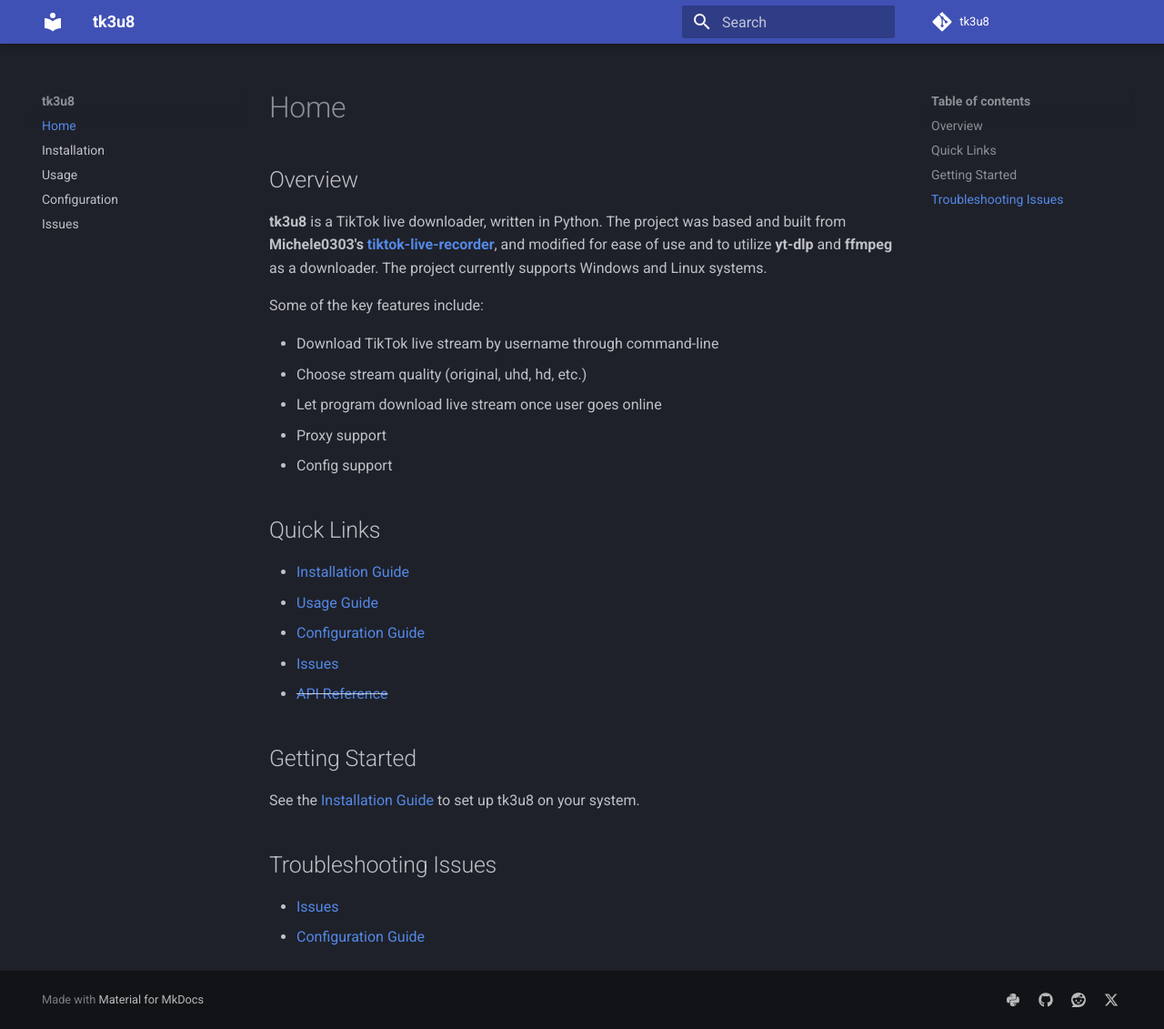
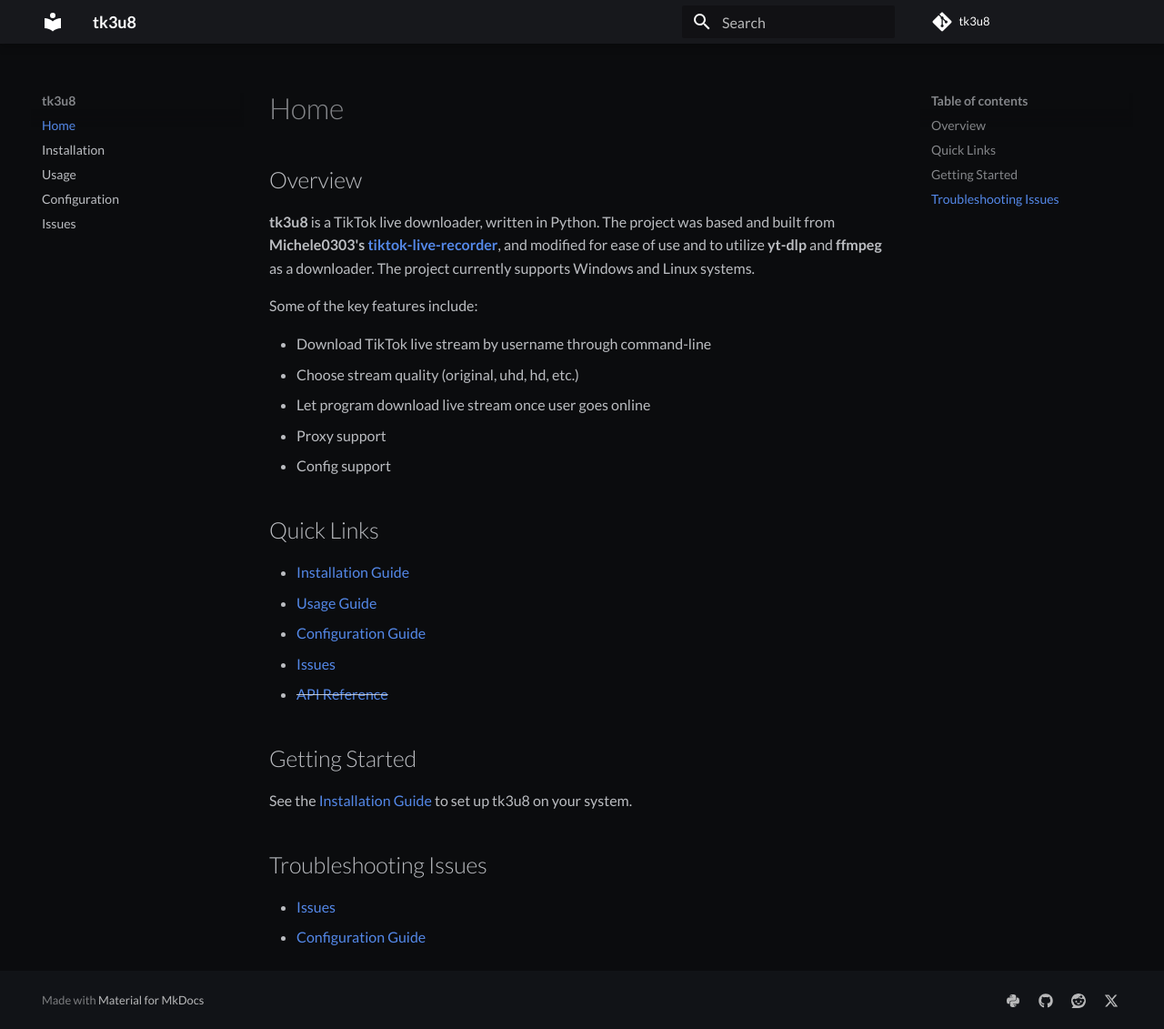
Before and after one commit to Scoofszlo/tk3u8, an MkDocs documentation site: the page built from docs/index.md, in a window 1280 px wide and 1131 px high. Shown: the whole window at 91% size. Built offline with MkDocs 1.6.1 and Material for MkDocs 9.7.7, drawn with Linux system fonts in a browser that asks for light colours; comment, search, counter and statistics services are not loaded; the version menu is left out.

Commit message:
Update theme and font

```diff
--- /dev/null
+++ b/docs/stylesheets/extra.css
@@ -0,0 +1,5 @@
+[data-md-color-scheme="slate"] {
+    --md-primary-fg-color: hsl(230, 10%, 10%);
+    --md-default-bg-color: hsl(220, 10%, 5%);
+    --md-code-bg-color: hsl(220, 10%, 10%);
+}
--- a/mkdocs.yml
+++ b/mkdocs.yml
@@ -13,7 +13,10 @@
   name: material
   palette:
     scheme: slate
+  font:
+    text: Lato
   features:
+    - navigation.indexes
     - navigation.instant
     - navigation.instant.progress
 
@@ -30,6 +33,9 @@
   version:
     provider: mike
 
+extra_css:
+  - stylesheets/extra.css
+
 
 markdown_extensions:
   - admonition
```
